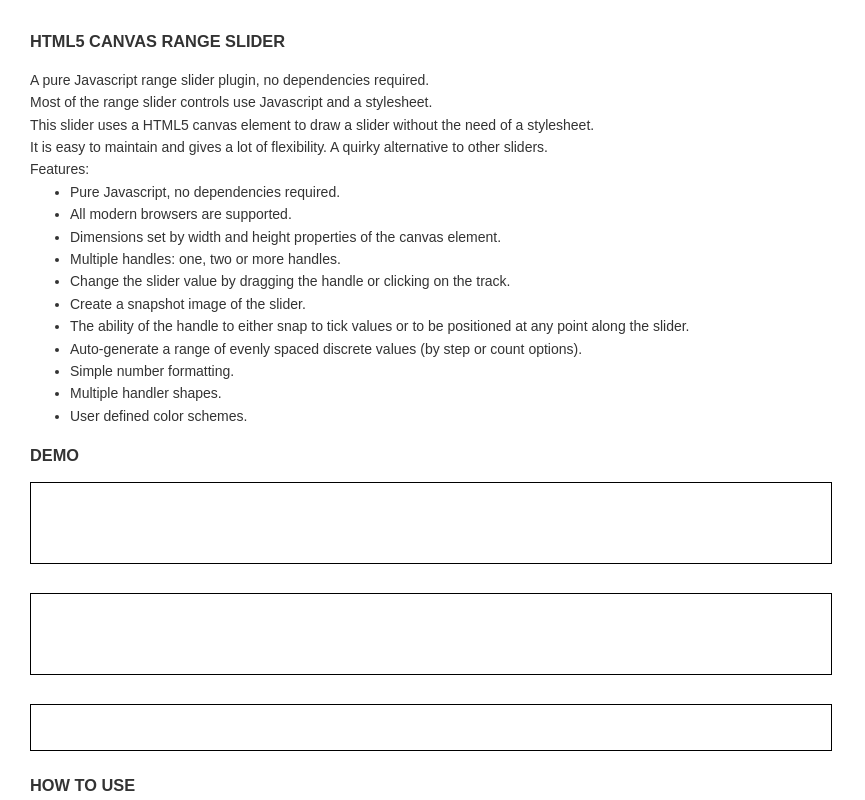
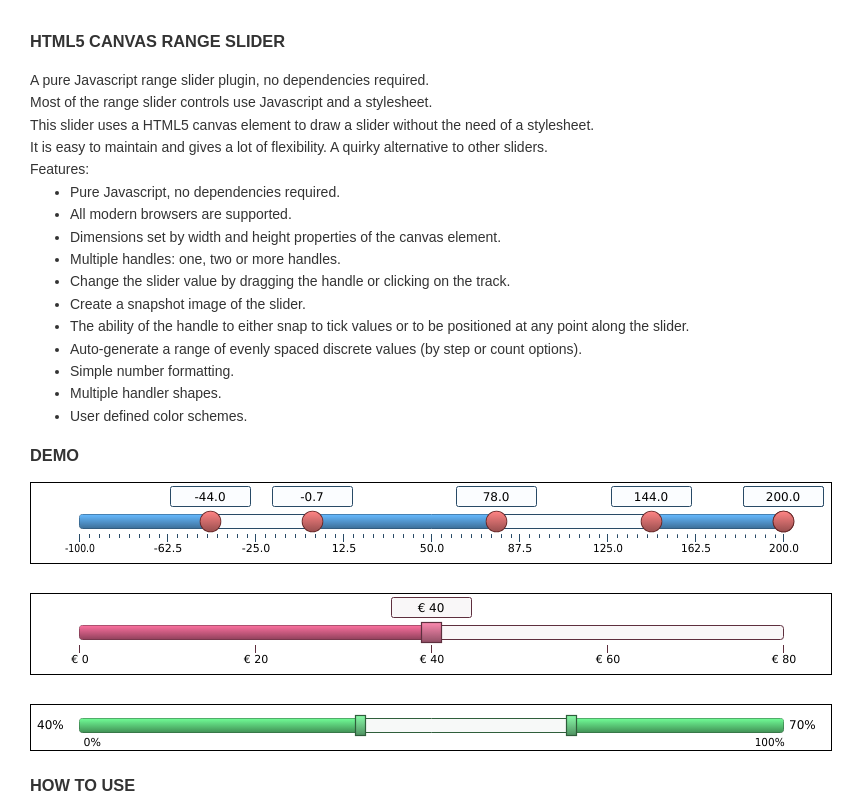
Before and after one commit to akalverboer/CanvasSlider, a plain HTML site: page index.html in a window 1280 px wide. Shown: the top 800 px of the page, without its empty margins (0-865 px from the left). Drawn offline with Linux system fonts and the light colour scheme.

Commit message:
Update index.html

```diff
--- a/index.html
+++ b/index.html
@@ -50,7 +50,7 @@
         }
 
     </style>
-    <script type="text/javascript" src="js/canvasslider.js"></script>
+    <script type="text/javascript" src="canvasslider.js"></script>
 </head>
 <!-- =========================================================================== -->
 <body>
```
